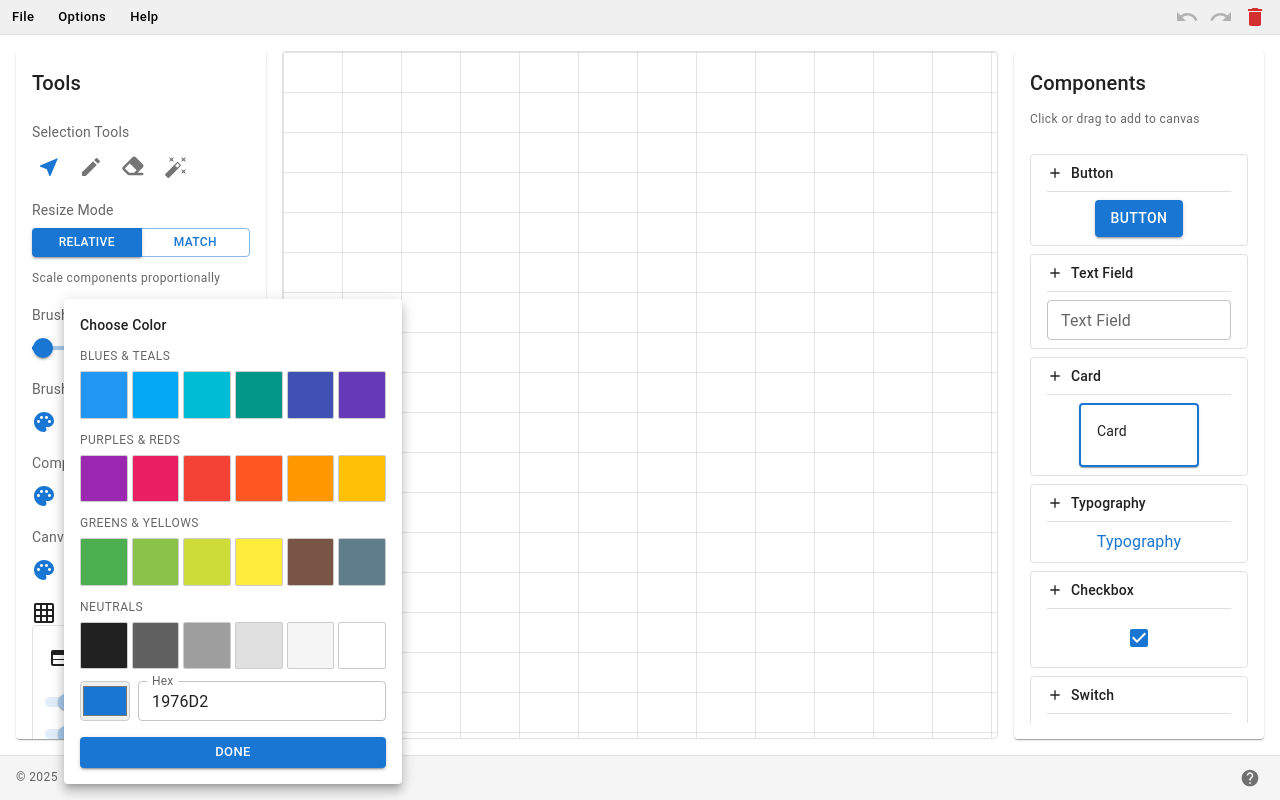
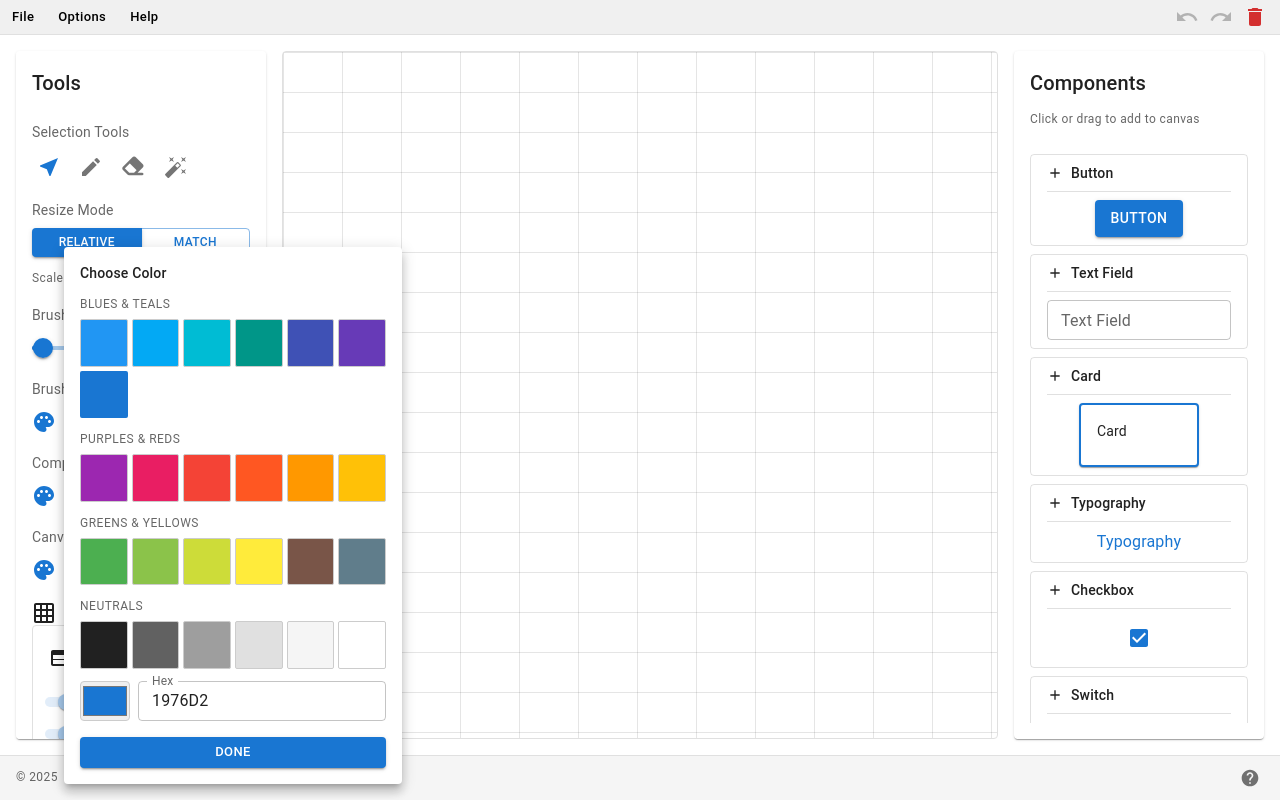
Before and after one commit to jmynes/dream, a React (Vite) app: page / in a window 1280 px wide. Both pictures are taken after a click on the button 94 px from the left and 421 px from the top of the page. Built offline with nearby package versions, Linux system fonts and the light colour scheme.

Commit message:
Polish color picker defaults

```diff
--- a/src/components/ToolsBar.tsx
+++ b/src/components/ToolsBar.tsx
@@ -54,6 +54,7 @@ const materialColorGroups = [
       teal[500],
       indigo[500],
       deepPurple[500],
+      "#1976D2",
     ],
   },
   {
@@ -90,6 +91,144 @@ const materialColorGroups = [
     ],
   },
 ];
+
+interface ColorPickerProps {
+  currentColor: string;
+  onColorChange: (color: string) => void;
+  onClose: () => void;
+}
+
+function ColorPicker({ currentColor, onColorChange, onClose }: ColorPickerProps) {
+  const [hexValue, setHexValue] = useState(currentColor.toUpperCase().replace("#", ""));
+  const [displayColor, setDisplayColor] = useState(currentColor);
+
+  // Update local state when currentColor prop changes
+  useEffect(() => {
+    setHexValue(currentColor.toUpperCase().replace("#", ""));
+    setDisplayColor(currentColor);
+  }, [currentColor]);
+
+  const handleHexChange = (e: React.ChangeEvent<HTMLInputElement>) => {
+    const hex = e.target.value.replace(/[^0-9A-Fa-f]/g, "").toUpperCase();
+    if (hex.length <= 6) {
+      setHexValue(hex);
+      // Only apply color if we have a complete 6-character hex
+      if (hex.length === 6) {
+        const color = `#${hex}`;
+        setDisplayColor(color);
+        onColorChange(color);
+      }
+    }
+  };
+
+  const handleHexBlur = () => {
+    // Apply color when user leaves the field, padding with zeros if needed
+    const hex = hexValue.padEnd(6, "0").substring(0, 6);
+    const color = `#${hex}`;
+    setHexValue(hex);
+    setDisplayColor(color);
+    onColorChange(color);
+  };
+
+  const handleHexKeyDown = (e: React.KeyboardEvent<HTMLInputElement>) => {
+    if (e.key === "Enter") {
+      e.preventDefault();
+      handleHexBlur();
+    }
+  };
+
+  return (
+    <Box sx={{ p: 2, minWidth: 300 }}>
+      <Typography variant="body2" sx={{ mb: 1.5, fontWeight: 500 }}>
+        Choose Color
+      </Typography>
+
+      {materialColorGroups.map((group) => (
+        <Box key={group.label} sx={{ mb: 1.5 }}>
+          <Typography
+            variant="caption"
+            color="text.secondary"
+            sx={{ display: "block", mb: 0.5, letterSpacing: 0.5 }}
+          >
+            {group.label.toUpperCase()}
+          </Typography>
+          <Box
+            sx={{
+              display: "grid",
+              gridTemplateColumns: "repeat(6, minmax(0, 1fr))",
+              gap: 0.5,
+            }}
+          >
+            {group.colors.map((color) => (
+              <Box
+                key={`${group.label}-${color}`}
+                onClick={() => {
+                  onColorChange(color);
+                }}
+                sx={{
+                  width: "100%",
+                  aspectRatio: "1",
+                  backgroundColor: color,
+                  border:
+                    displayColor.toUpperCase() === color.toUpperCase()
+                      ? "2px solid #1976d2"
+                      : "1px solid #ccc",
+                  borderRadius: 0.5,
+                  cursor: "pointer",
+                  "&:hover": {
+                    border: "2px solid #1976d2",
+                    transform: "scale(1.05)",
+                  },
+                  transition: "all 0.15s ease",
+                }}
+              />
+            ))}
+          </Box>
+        </Box>
+      ))}
+
+      {/* Native color picker and hex input */}
+      <Box sx={{ display: "flex", gap: 1, alignItems: "center", mb: 2 }}>
+        <Box
+          component="input"
+          type="color"
+          value={displayColor}
+          onChange={(e) => onColorChange(e.target.value)}
+          sx={{
+            width: 50,
+            height: 40,
+            border: "1px solid #ccc",
+            borderRadius: 1,
+            cursor: "pointer",
+            padding: 0,
+          }}
+        />
+        <TextField
+          size="small"
+          label="Hex"
+          value={hexValue}
+          onChange={handleHexChange}
+          onBlur={handleHexBlur}
+          onKeyDown={handleHexKeyDown}
+          sx={{ flex: 1 }}
+          inputProps={{
+            maxLength: 6,
+            style: { textTransform: "uppercase" },
+          }}
+        />
+      </Box>
+
+      <Button
+        variant="contained"
+        fullWidth
+        onClick={onClose}
+        size="small"
+      >
+        Done
+      </Button>
+    </Box>
+  );
+}
 
 interface ToolsBarProps {
   penColor: string;
@@ -164,106 +303,6 @@ export default function ToolsBar({
   const [canvasColorAnchor, setCanvasColorAnchor] =
     useState<HTMLElement | null>(null);
 
-  // Helper to render color picker
-  const renderColorPicker = (
-    currentColor: string,
-    onColorChange: (color: string) => void,
-    onClose: () => void
-  ) => (
-    <Box sx={{ p: 2, minWidth: 300 }}>
-      <Typography variant="body2" sx={{ mb: 1.5, fontWeight: 500 }}>
-        Choose Color
-      </Typography>
-
-      {materialColorGroups.map((group) => (
-        <Box key={group.label} sx={{ mb: 1.5 }}>
-          <Typography
-            variant="caption"
-            color="text.secondary"
-            sx={{ display: "block", mb: 0.5, letterSpacing: 0.5 }}
-          >
-            {group.label.toUpperCase()}
-          </Typography>
-          <Box
-            sx={{
-              display: "grid",
-              gridTemplateColumns: "repeat(6, minmax(0, 1fr))",
-              gap: 0.5,
-            }}
-          >
-            {group.colors.map((color) => (
-              <Box
-                key={`${group.label}-${color}`}
-                onClick={() => {
-                  onColorChange(color);
-                }}
-                sx={{
-                  width: "100%",
-                  aspectRatio: "1",
-                  backgroundColor: color,
-                  border:
-                    currentColor.toUpperCase() === color.toUpperCase()
-                      ? "2px solid #1976d2"
-                      : "1px solid #ccc",
-                  borderRadius: 0.5,
-                  cursor: "pointer",
-                  "&:hover": {
-                    border: "2px solid #1976d2",
-                    transform: "scale(1.05)",
-                  },
-                  transition: "all 0.15s ease",
-                }}
-              />
-            ))}
-          </Box>
-        </Box>
-      ))}
-
-      {/* Native color picker and hex input */}
-      <Box sx={{ display: "flex", gap: 1, alignItems: "center", mb: 2 }}>
-        <Box
-          component="input"
-          type="color"
-          value={currentColor}
-          onChange={(e) => onColorChange(e.target.value)}
-          sx={{
-            width: 50,
-            height: 40,
-            border: "1px solid #ccc",
-            borderRadius: 1,
-            cursor: "pointer",
-            padding: 0,
-          }}
-        />
-        <TextField
-          size="small"
-          label="Hex"
-          value={currentColor.toUpperCase().replace("#", "")}
-          onChange={(e) => {
-            const hex = e.target.value.replace(/[^0-9A-Fa-f]/g, "");
-            if (hex.length <= 6) {
-              const color = hex.length === 6 ? `#${hex}` : `#${hex.padEnd(6, "0")}`;
-              onColorChange(color);
-            }
-          }}
-          sx={{ flex: 1 }}
-          inputProps={{
-            maxLength: 6,
-            style: { textTransform: "uppercase" },
-          }}
-        />
-      </Box>
-
-      <Button
-        variant="contained"
-        fullWidth
-        onClick={onClose}
-        size="small"
-      >
-        Done
-      </Button>
-    </Box>
-  );
 
   // Brush size slider refs/state for performant updates
   const [displayPenSize, setDisplayPenSize] = useState(penSize);
@@ -487,7 +526,11 @@ export default function ToolsBar({
                 horizontal: "left",
               }}
             >
-              {renderColorPicker(penColor, onPenColorChange, handlePenColorClose)}
+              <ColorPicker
+                currentColor={penColor}
+                onColorChange={onPenColorChange}
+                onClose={handlePenColorClose}
+              />
             </Popover>
             {penColor !== "#1976d2" && (
               <Tooltip title="Reset to default" slotProps={tooltipSlotProps}>
@@ -534,7 +577,11 @@ export default function ToolsBar({
                 horizontal: "left",
               }}
             >
-              {renderColorPicker(componentColor, handleComponentColorChange, handleComponentColorClose)}
+              <ColorPicker
+                currentColor={componentColor}
+                onColorChange={handleComponentColorChange}
+                onClose={handleComponentColorClose}
+              />
             </Popover>
             {componentColor !== "#1976d2" && (
               <Tooltip title="Reset to default" slotProps={tooltipSlotProps}>
@@ -581,7 +628,11 @@ export default function ToolsBar({
                 horizontal: "left",
               }}
             >
-              {renderColorPicker(canvasColor, onCanvasColorChange, handleCanvasColorClose)}
+              <ColorPicker
+                currentColor={canvasColor}
+                onColorChange={onCanvasColorChange}
+                onClose={handleCanvasColorClose}
+              />
             </Popover>
             {canvasColor !== "#ffffff" && (
               <Tooltip title="Reset to default" slotProps={tooltipSlotProps}>
```
